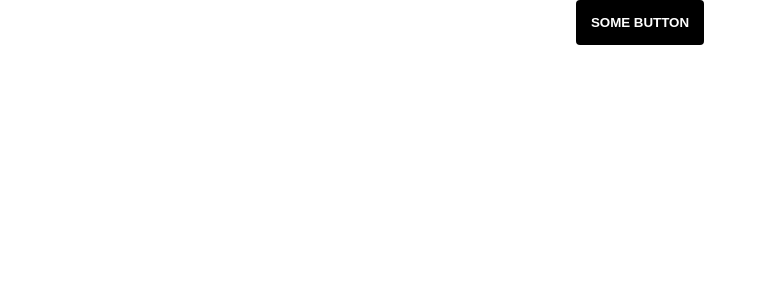
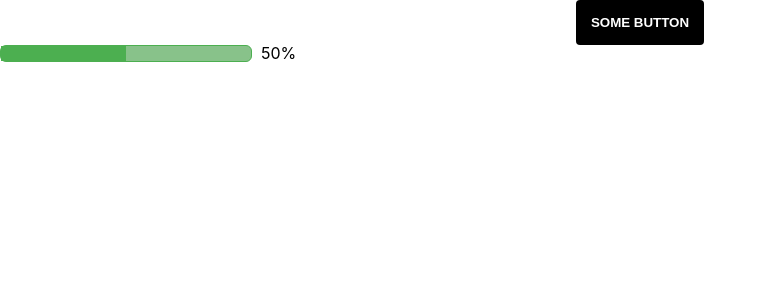
Before and after one commit to softwarehutpl/react-ui-components, a React (Create React App) app: page / in a window 1280 px wide. Shown: the top 300 px of the page, without its empty margins (0-767 px from the left). Built offline with nearby package versions, Linux system fonts and the light colour scheme.

Commit message:
Add progress bar component with tests

```diff
--- a/src/App.tsx
+++ b/src/App.tsx
@@ -4,6 +4,7 @@ import { ThemeProvider } from 'styled-components';
 import theme from './common/theme';
 import { styleReorder } from './helpers/styleReorder';
 import Button from './components/atoms/Button/Button';
+import ProgressBar from './components/atoms/ProgressBar/ProgressBar';
 
 function App() {
   useEffect(() => {
@@ -21,6 +22,7 @@ function App() {
           // color="secondary"
           // className='test-class'
         />
+        <ProgressBar color="success" maxValue={100} progressValue={50} labelPosition="right" />
       </div>
     </ThemeProvider>
   );
--- a/src/components/atoms/ProgressBar/ProgressBar.tsx
+++ b/src/components/atoms/ProgressBar/ProgressBar.tsx
@@ -1,6 +1,97 @@
 import React from 'react';
+import styled from 'styled-components';
+import ProgressBarLabel, { IBarLabel, IBarLabelStyle } from './ProgressBarLabel';
 
-export const ProgressBar: React.StatelessComponent<{}> = () => (
-  <div className="">ProgressBar
+export interface IBarValues {
+  maxValue: number;
+  progressValue: number;
+}
+
+interface IInnerBar extends IBarValues {
+  color?: string;
+  barColor?: string;
+}
+
+interface IProgressBarProps extends IInnerBar, IBarLabel, IBarLabelStyle {
+  className?: string;
+  color?: string;
+  noLabel?: boolean;
+}
+
+interface IProgressBarStyleProps {
+  width?: number;
+  height?: number;
+  color?: string;
+  backgroundColor?: string;
+  noBorder?: boolean;
+  margin?: string;
+}
+
+const ProgressBar = ({
+  className,
+  maxValue,
+  progressValue,
+  color,
+  barColor,
+  labelType,
+  labelColor,
+  height,
+  width,
+  labelPosition,
+  noLabel,
+}: IProgressBarProps) => (
+  <div className={className}>
+    <InnerBar maxValue={maxValue} progressValue={progressValue} color={color} barColor={barColor} />
+    {!noLabel && (
+      <ProgressBarLabel
+        maxValue={maxValue}
+        progressValue={progressValue}
+        labelType={labelType}
+        labelColor={labelColor}
+        height={height}
+        width={width}
+        labelPosition={labelPosition}
+      />
+    )}
   </div>
 );
+
+const defaultProps = {
+  width: 250,
+  height: 15,
+  color: 'primary',
+  noBorder: false,
+  margin: '0',
+  labelType: 'percentage',
+  noLabel: false,
+};
+
+ProgressBar.defaultProps = defaultProps;
+
+const InnerBar = styled.div<IInnerBar>`
+  ${({ theme, color = defaultProps.color, progressValue, maxValue, barColor }) => ({
+    width: `${(progressValue / maxValue) * 100}%`,
+    height: '100%',
+    'background-color': barColor || theme.colors[color].base,
+  })}
+`;
+
+export default styled(ProgressBar)<IProgressBarStyleProps>`
+  ${({
+    theme,
+    color = defaultProps.color,
+    width = defaultProps.width,
+    height = defaultProps.height,
+    backgroundColor,
+    noBorder = defaultProps.noBorder,
+    margin = defaultProps.margin,
+  }) => ({
+    width: `${width}px`,
+    height: `${height}px`,
+    border: noBorder ? 'none' : `1px solid ${theme.colors[color].base}`,
+    'border-radius': '6px',
+    'background-color': backgroundColor || theme.colors[color].light,
+    margin,
+    position: 'relative',
+  })}
+`;
--- /dev/null
+++ b/src/components/atoms/ProgressBar/ProgressBarLabel.tsx
@@ -0,0 +1,48 @@
+import styled from 'styled-components';
+import React from 'react';
+import { IBarValues } from './ProgressBar';
+import { getProgressBarLabelTopPosition } from '../../../helpers/styleHelperMethods';
+
+export interface IBarLabel extends IBarValues {
+  labelType?: 'percentage' | 'progressValue';
+  className?: string;
+}
+
+export interface IBarLabelStyle {
+  labelColor?: string;
+  labelPosition?: 'top' | 'bottom' | 'center' | 'right';
+  height: number;
+  width: number;
+}
+
+const BarLabel = ({ labelType, progressValue, maxValue, className }: IBarLabel) => {
+  let labelText;
+  if (labelType === 'percentage') {
+    labelText = `${(progressValue / maxValue) * 100}%`;
+  }
+  if (labelType === 'progressValue') {
+    labelText = `${progressValue} of ${maxValue}`;
+  }
+  return <div className={className}>{labelText}</div>;
+};
+
+const defaultProps = {
+  labelType: 'percentage',
+  labelColor: '#000',
+  className: '',
+  labelPosition: 'top',
+};
+
+BarLabel.defaultProps = defaultProps;
+
+export default styled(BarLabel)<IBarLabelStyle>`
+  ${({ labelColor = defaultProps.labelColor, labelPosition = defaultProps.labelPosition, height, width }) => ({
+    color: labelColor,
+    position: 'absolute',
+    width: labelPosition === 'right' ? 'auto' : '100%',
+    top: getProgressBarLabelTopPosition(labelPosition, height),
+    left: labelPosition === 'right' ? width + 10 : 'auto',
+    'font-size': labelPosition === 'center' ? '0.75em' : '1em',
+    'line-height': `${height}px`,
+  })}
+`;
--- /dev/null
+++ b/src/helpers/styleHelperMethods.ts
@@ -0,0 +1,11 @@
+export const getProgressBarLabelTopPosition = (position: string, barHeight: number) => {
+  const offset = 5;
+  switch (position) {
+    case 'top':
+      return `${-barHeight - offset}px`;
+    case 'bottom':
+      return `${barHeight + offset}px`;
+    default:
+      return 0;
+  }
+};
```
Also changed, not shown: 2 other files (tests, documents, lock files or other folders).
